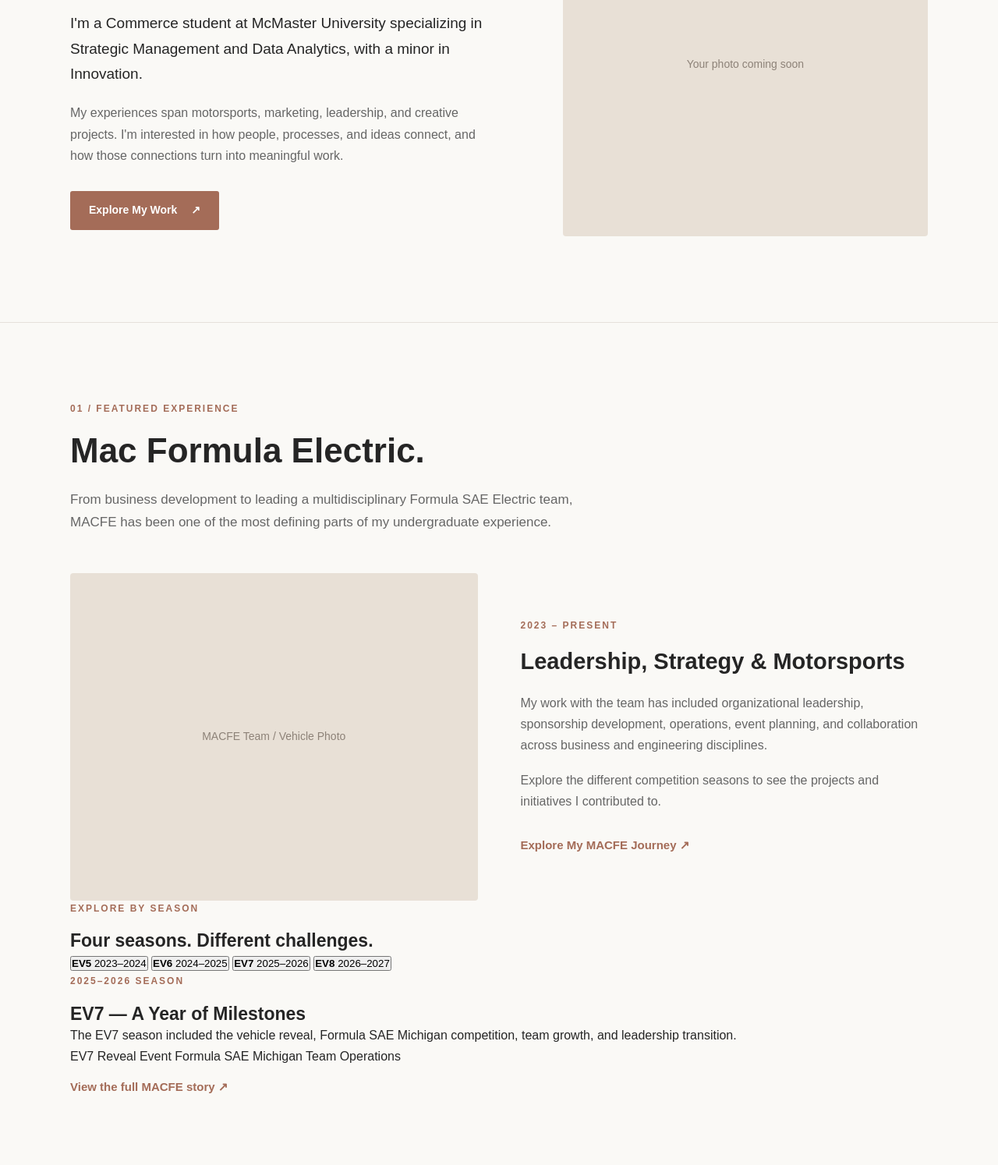
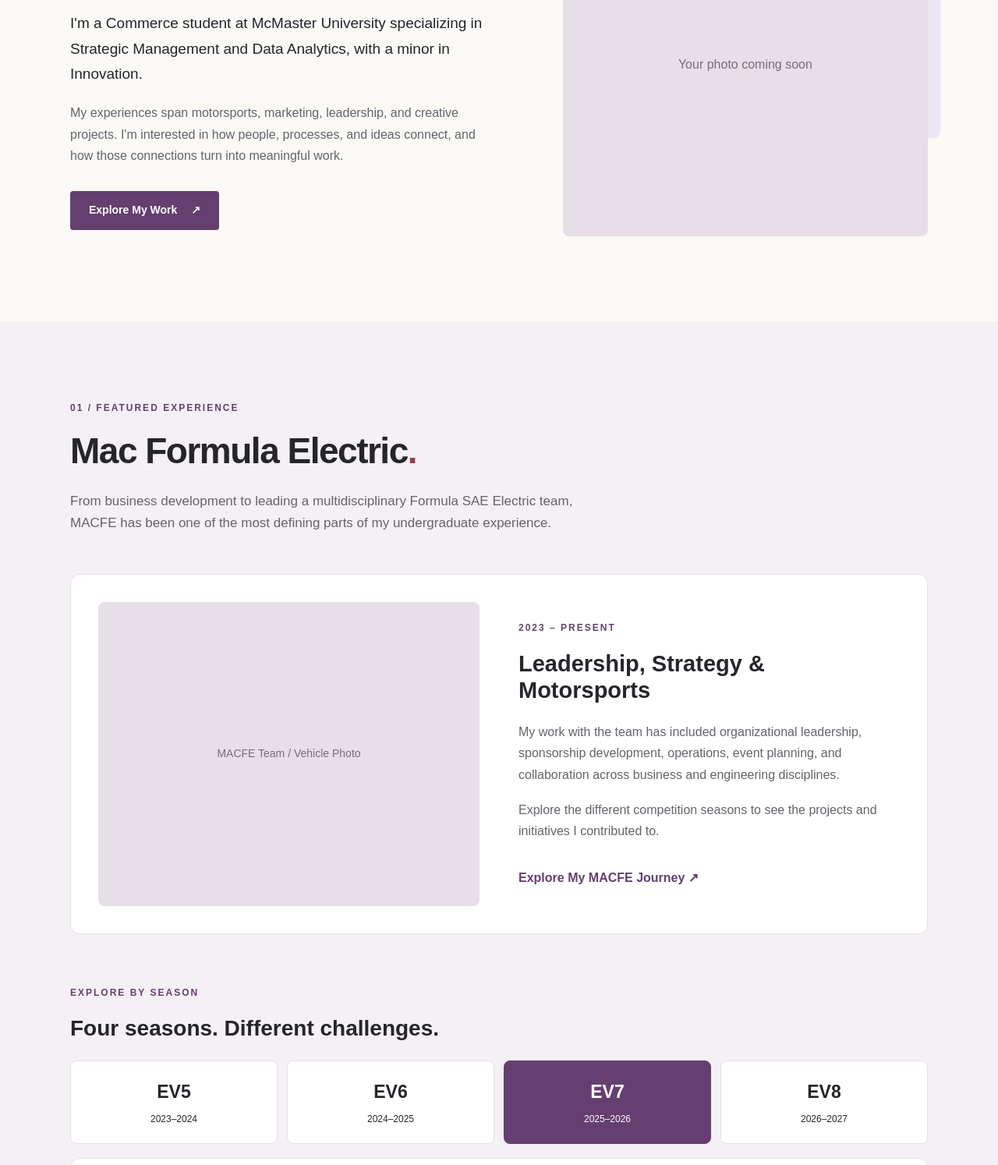
Before and after one commit to AriannaRamotar/AriannaRamotar.github.io, a plain HTML site: page index.html in a window 1280 px wide. Shown: the part 333-1827 px from the top of the page at 78% size. Drawn offline with Linux system fonts and the light colour scheme; a script that the page names is missing.

Commit message:
Update style.css

```diff
--- a/style.css
+++ b/style.css
@@ -1,15 +1,14 @@
 
-/* ================================
-   GLOBAL STYLES
-================================ */
+/* COLOURS & GLOBAL STYLES */
 
 :root {
   --background: #faf9f6;
-  --text: #252525;
-  --muted: #666666;
-  --accent: #a46c58;
-  --border: #e5e1db;
-  --card: #f2efe9;
+  --text: #25252b;
+  --muted: #66636b;
+  --accent: #653f70;
+  --accent-light: #ede5f1;
+  --burgundy: #963d52;
+  --border: #e5e1e5;
   --white: #ffffff;
 }
 
@@ -25,14 +24,18 @@ html {
 
 body {
   font-family: Arial, Helvetica, sans-serif;
+  color: var(--text);
   background: var(--background);
-  color: var(--text);
   line-height: 1.7;
 }
 
 a {
   color: inherit;
   text-decoration: none;
+}
+
+button {
+  font: inherit;
 }
 
 .container {
@@ -45,14 +48,17 @@ a {
 .section {
   padding-top: 100px;
   padding-bottom: 100px;
-  border-top: 1px solid var(--border);
+}
+
+.section-tinted {
+  background: #f4f0f5;
 }
 
 .eyebrow {
+  color: var(--accent);
   font-size: 12px;
   font-weight: 700;
   letter-spacing: 2px;
-  color: var(--accent);
   text-transform: uppercase;
   margin-bottom: 18px;
 }
@@ -62,14 +68,17 @@ h1, h2, h3 {
 }
 
 h2 {
-  font-size: clamp(32px, 4vw, 44px);
-  font-weight: 600;
+  font-size: clamp(32px, 4vw, 46px);
+  letter-spacing: -1.5px;
   margin-bottom: 22px;
 }
 
 h3 {
   font-size: 23px;
-  font-weight: 600;
+}
+
+.accent {
+  color: var(--burgundy);
 }
 
 .section-heading {
@@ -78,13 +87,17 @@ h3 {
 
 .section-description {
   color: var(--muted);
+  font-size: 17px;
   max-width: 680px;
-  font-size: 17px;
 }
 
-/* ================================
-   NAVIGATION
-================================ */
+a:focus-visible,
+button:focus-visible {
+  outline: 3px solid var(--burgundy);
+  outline-offset: 4px;
+}
+
+/* NAVIGATION */
 
 .site-header {
   background: var(--background);
@@ -102,13 +115,17 @@ h3 {
 .logo {
   font-size: 19px;
   font-weight: 700;
-  letter-spacing: -0.5px;
+  white-space: nowrap;
+}
+
+.logo span {
+  color: var(--burgundy);
 }
 
 .nav-links {
   display: flex;
+  flex-wrap: wrap;
   gap: 28px;
-  flex-wrap: wrap;
 }
 
 .nav-links a {
@@ -121,9 +138,7 @@ h3 {
   color: var(--accent);
 }
 
-/* ================================
-   HERO SECTION
-================================ */
+/* HERO */
 
 .hero {
   display: grid;
@@ -136,23 +151,21 @@ h3 {
 
 .hero h1 {
   font-size: clamp(44px, 5vw, 70px);
-  letter-spacing: -2px;
-  font-weight: 600;
+  letter-spacing: -2.5px;
   margin-bottom: 28px;
 }
 
 .intro {
   font-size: 19px;
-  color: var(--text);
+  margin-bottom: 20px;
   max-width: 560px;
-  margin-bottom: 20px;
 }
 
 .hero-description {
+  color: var(--muted);
   font-size: 16px;
-  color: var(--muted);
+  margin-bottom: 32px;
   max-width: 540px;
-  margin-bottom: 32px;
 }
 
 .button {
@@ -162,64 +175,76 @@ h3 {
   background: var(--accent);
   color: var(--white);
   padding: 13px 24px;
+  border-radius: 4px;
   font-size: 14px;
   font-weight: 600;
-  border-radius: 3px;
-  transition: background 0.2s ease;
+  transition:
+    background 0.25s ease,
+    transform 0.25s ease;
 }
 
 .button:hover {
-  background: #875440;
+  background: var(--burgundy);
+  transform: translateY(-3px);
 }
 
 .hero-image {
-  width: 100%;
+  position: relative;
   min-height: 440px;
+  isolation: isolate;
+}
+
+.hero-image::before {
+  content: "";
+  position: absolute;
+  top: -16px;
+  right: -16px;
+  width: 75%;
+  height: 75%;
+  background: var(--accent-light);
+  border-radius: 8px;
+  z-index: -1;
 }
 
 .photo-placeholder {
+  min-height: 440px;
   width: 100%;
-  height: 100%;
-  min-height: 440px;
-  background: #e8e0d6;
+  background: #e7dfe7;
+  color: #796b7b;
   display: flex;
+  justify-content: center;
   align-items: center;
-  justify-content: center;
-  color: #8d8278;
-  font-size: 14px;
-  border-radius: 4px;
+  border-radius: 8px;
 }
 
-/* ================================
-   FEATURED MACFE SECTION
-================================ */
+/* FEATURED WORK */
 
 .featured-project {
   display: grid;
   grid-template-columns: 1fr 1fr;
-  gap: 55px;
+  gap: 50px;
   align-items: center;
-}
-
-.featured-image {
-  width: 100%;
+  background: var(--white);
+  padding: 35px;
+  border-radius: 12px;
+  border: 1px solid var(--border);
 }
 
 .image-placeholder {
-  background: #e8e0d6;
-  color: #8d8278;
   min-height: 300px;
+  background: #e7dfe7;
+  color: #796b7b;
   display: flex;
+  justify-content: center;
   align-items: center;
-  justify-content: center;
   text-align: center;
   padding: 20px;
-  border-radius: 4px;
+  border-radius: 8px;
   font-size: 14px;
 }
 
 .featured-image .image-placeholder {
-  min-height: 420px;
+  min-height: 390px;
 }
 
 .featured-content h3 {
@@ -232,36 +257,109 @@ h3 {
   margin-bottom: 18px;
 }
 
-.season-tags {
+.text-link {
+  display: inline-block;
+  color: var(--accent);
+  font-weight: 700;
+  margin-top: 15px;
+}
+
+.text-link:hover {
+  color: var(--burgundy);
+  text-decoration: underline;
+}
+
+/* INTERACTIVE SEASON EXPLORER */
+
+.season-explorer {
+  margin-top: 65px;
+}
+
+.season-explorer-heading {
+  margin-bottom: 25px;
+}
+
+.season-explorer-heading h3 {
+  font-size: 28px;
+}
+
+.season-tabs {
+  display: grid;
+  grid-template-columns: repeat(4, 1fr);
+  gap: 12px;
+  margin-bottom: 18px;
+}
+
+.season-tab {
+  cursor: pointer;
+  background: var(--white);
+  border: 1px solid var(--border);
+  border-radius: 8px;
+  padding: 20px 12px;
+  color: var(--text);
+  display: flex;
+  flex-direction: column;
+  align-items: center;
+  gap: 5px;
+  transition:
+    background 0.2s ease,
+    color 0.2s ease,
+    transform 0.2s ease;
+}
+
+.season-tab strong {
+  font-size: 23px;
+}
+
+.season-tab span {
+  font-size: 12px;
+}
+
+.season-tab:hover {
+  transform: translateY(-3px);
+  border-color: var(--accent);
+}
+
+.season-tab.active {
+  background: var(--accent);
+  color: var(--white);
+  border-color: var(--accent);
+}
+
+.season-panel {
+  background: var(--white);
+  border: 1px solid var(--border);
+  border-radius: 12px;
+  padding: 35px;
+}
+
+.season-panel h3 {
+  font-size: 28px;
+  margin-bottom: 15px;
+}
+
+.season-panel > p:not(.eyebrow) {
+  color: var(--muted);
+  max-width: 720px;
+}
+
+.season-highlights {
   display: flex;
   flex-wrap: wrap;
   gap: 10px;
-  margin: 28px 0;
+  margin-top: 25px;
 }
 
-.season-tags span {
+.season-highlights span {
+  background: var(--accent-light);
+  color: var(--accent);
+  border-radius: 20px;
+  padding: 7px 13px;
   font-size: 12px;
-  padding: 7px 12px;
-  border: 1px solid var(--border);
-  border-radius: 3px;
-  color: var(--muted);
+  font-weight: 600;
 }
 
-.text-link {
-  color: var(--accent);
-  font-weight: 600;
-  font-size: 15px;
-  display: inline-block;
-  margin-top: 12px;
-}
-
-.text-link:hover {
-  text-decoration: underline;
-}
-
-/* ================================
-   PROFESSIONAL EXPERIENCE
-================================ */
+/* EXPERIENCE */
 
 .experience-list {
   border-top: 1px solid var(--border);
@@ -269,8 +367,8 @@ h3 {
 
 .experience-item {
   display: grid;
-  grid-template-columns: 190px 1fr;
-  gap: 45px;
+  grid-template-columns: 180px 1fr;
+  gap: 40px;
   padding: 35px 0;
   border-bottom: 1px solid var(--border);
 }
@@ -286,8 +384,7 @@ h3 {
 
 .organization {
   color: var(--accent);
-  font-weight: 600;
-  font-size: 15px;
+  font-weight: 700;
   margin-bottom: 15px;
 }
 
@@ -296,9 +393,7 @@ h3 {
   max-width: 700px;
 }
 
-/* ================================
-   PERSONAL PROJECTS
-================================ */
+/* PERSONAL PROJECTS */
 
 .project-grid {
   display: grid;
@@ -307,10 +402,18 @@ h3 {
 }
 
 .project-card {
+  background: var(--white);
   border: 1px solid var(--border);
-  border-radius: 4px;
+  border-radius: 10px;
   overflow: hidden;
-  background: var(--white);
+  transition:
+    transform 0.25s ease,
+    box-shadow 0.25s ease;
+}
+
+.project-card:hover {
+  transform: translateY(-6px);
+  box-shadow: 0 15px 35px rgba(50, 30, 60, 0.09);
 }
 
 .project-image .image-placeholder {
@@ -341,14 +444,12 @@ h3 {
 }
 
 .project-status {
+  color: var(--burgundy);
   font-size: 12px;
-  color: var(--accent);
-  font-weight: 600;
+  font-weight: 700;
 }
 
-/* ================================
-   ABOUT & EDUCATION
-================================ */
+/* ABOUT */
 
 .about-grid {
   display: grid;
@@ -358,19 +459,19 @@ h3 {
 }
 
 .about-text p {
-  margin-bottom: 22px;
   color: var(--muted);
   font-size: 17px;
+  margin-bottom: 22px;
 }
 
 .education-card {
-  background: var(--card);
+  background: var(--accent-light);
+  border-radius: 10px;
   padding: 35px;
-  border-radius: 4px;
 }
 
 .education-card h3 {
-  margin-bottom: 10px;
+  margin-bottom: 12px;
 }
 
 .education-card > p:not(.eyebrow) {
@@ -378,23 +479,22 @@ h3 {
 }
 
 .education-year {
+  color: var(--muted);
   font-size: 13px;
-  color: var(--muted);
   margin-top: 25px;
 }
 
-/* ================================
-   CONTACT
-================================ */
+/* CONTACT & FOOTER */
 
 .contact-section {
   text-align: center;
+  background: var(--accent-light);
 }
 
-.contact-section > p:not(.eyebrow) {
+.contact-section > .container > p:not(.eyebrow) {
+  color: var(--muted);
   max-width: 550px;
   margin: 0 auto 30px;
-  color: var(--muted);
 }
 
 .contact-links {
@@ -406,16 +506,13 @@ h3 {
 
 .contact-links a {
   color: var(--accent);
-  font-weight: 600;
+  font-weight: 700;
 }
 
 .contact-links a:hover {
+  color: var(--burgundy);
   text-decoration: underline;
 }
-
-/* ================================
-   FOOTER
-================================ */
 
 .site-footer {
   border-top: 1px solid var(--border);
@@ -425,18 +522,15 @@ h3 {
 .footer-content {
   display: flex;
   justify-content: space-between;
+  flex-wrap: wrap;
   gap: 20px;
-  flex-wrap: wrap;
+  color: var(--muted);
   font-size: 13px;
-  color: var(--muted);
 }
 
-/* ================================
-   RESPONSIVE DESIGN
-================================ */
+/* RESPONSIVE DESIGN */
 
 @media (max-width: 900px) {
-
   .hero,
   .featured-project,
   .about-grid {
@@ -448,16 +542,9 @@ h3 {
     padding-top: 75px;
     padding-bottom: 75px;
   }
-
-  .hero-image,
-  .photo-placeholder {
-    min-height: 350px;
-  }
-
 }
 
 @media (max-width: 600px) {
-
   .container {
     padding-left: 22px;
     padding-right: 22px;
@@ -470,7 +557,6 @@ h3 {
 
   .nav {
     flex-direction: column;
-    justify-content: center;
     padding-top: 20px;
     padding-bottom: 20px;
     gap: 16px;
@@ -494,26 +580,55 @@ h3 {
     letter-spacing: -1px;
   }
 
-  .intro {
-    font-size: 17px;
+  .hero-image,
+  .photo-placeholder {
+    min-height: 350px;
+  }
+
+  .hero-image::before {
+    right: -8px;
+  }
+
+  .featured-project {
+    padding: 20px;
+  }
+
+  .featured-image .image-placeholder {
+    min-height: 280px;
+  }
+
+  .season-tabs {
+    grid-template-columns: repeat(2, 1fr);
+  }
+
+  .season-panel {
+    padding: 24px;
+  }
+
+  .experience-item {
+    grid-template-columns: 1fr;
+    gap: 10px;
   }
 
   .project-grid {
     grid-template-columns: 1fr;
   }
 
-  .experience-item {
-    grid-template-columns: 1fr;
-    gap: 12px;
-  }
-
-  .featured-image .image-placeholder {
-    min-height: 300px;
-  }
-
   .footer-content {
     flex-direction: column;
     text-align: center;
   }
+}
 
+/* ACCESSIBILITY */
+
+@media (prefers-reduced-motion: reduce) {
+  html {
+    scroll-behavior: auto;
+  }
+
+  *, *::before, *::after {
+    transition-duration: 0.01ms !important;
+    animation-duration: 0.01ms !important;
+  }
 }
```
